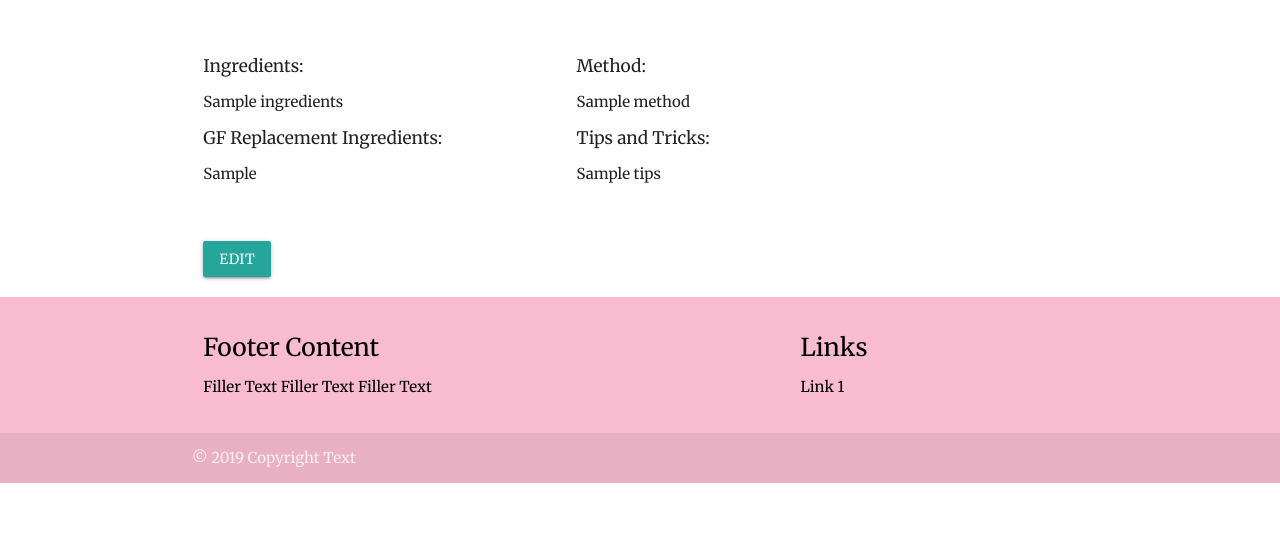
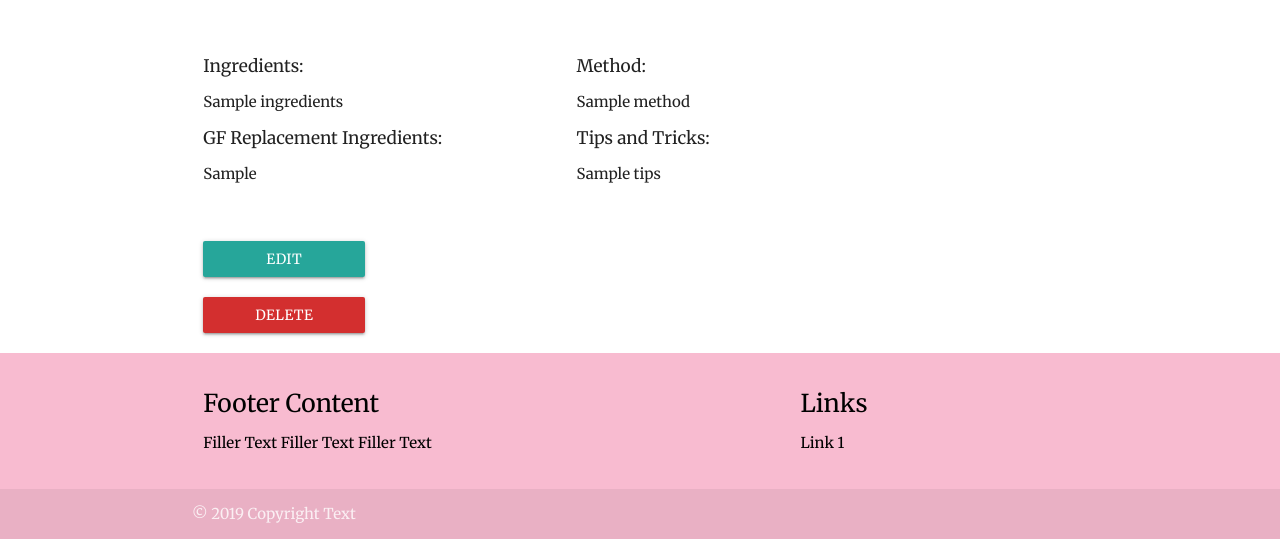
Before and after one commit to DanielJMaia/cookbook-project, a Flask app: template templates/view_recipe.html in a window 1280 px wide. Shown: the part 734-1273 px from the top of the page. Before the commit the page ends 1217 px from the top, so only its background shows below. Run offline with Flask 2, Linux system fonts and the light colour scheme; the template is opened without the code that fills it: most values are stand-ins (such as "Sample title", 1, 10 or a date in 2020); some libraries are stand-ins or nearby versions; some web fonts are replaced.

Commit message:
added recipe deletion functionality

```diff
--- a/app.py
+++ b/app.py
@@ -67,6 +67,10 @@ def view_recipe(recipe_id):
     return render_template('view_recipe.html',
     recipes = mongo.db.recipes.find({"_id": ObjectId(recipe_id)}), categories=mongo.db.categories.find())
 
+@app.route('/delete_recipe/<recipe_id>')
+def delete_recipe(recipe_id):
+    mongo.db.recipes.remove({'_id': ObjectId(recipe_id)})
+    return redirect(url_for('home'))
 
 if __name__  == '__main__':
     app.run(host=os.environ.get('IP'),
--- a/templates/view_recipe.html
+++ b/templates/view_recipe.html
@@ -39,7 +39,12 @@
     </div>
     <div class="row">
         <div class="col s2">
-            <a href="{{url_for('edit_recipe', recipe_id=recipe._id)}}" class="waves-effect waves-light btn edit_button">Edit</a>
+            <a href="{{url_for('edit_recipe', recipe_id=recipe._id)}}" class="waves-effect waves-light btn button_form_min_width">Edit</a>
+        </div>
+    </div>
+    <div class="row">
+        <div class="col s2">
+           <a href="{{url_for('delete_recipe', recipe_id=recipe._id)}}" class="waves-effect waves-light btn button_form_min_width red darken-2">Delete</a>
         </div>
     </div>
     {% endfor %}
```
